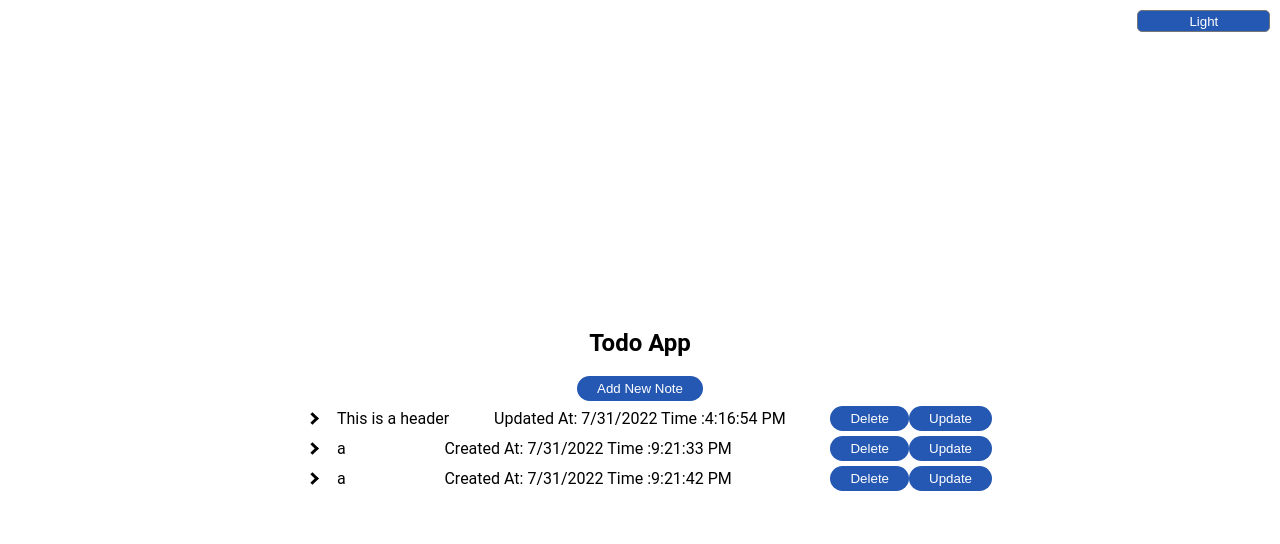
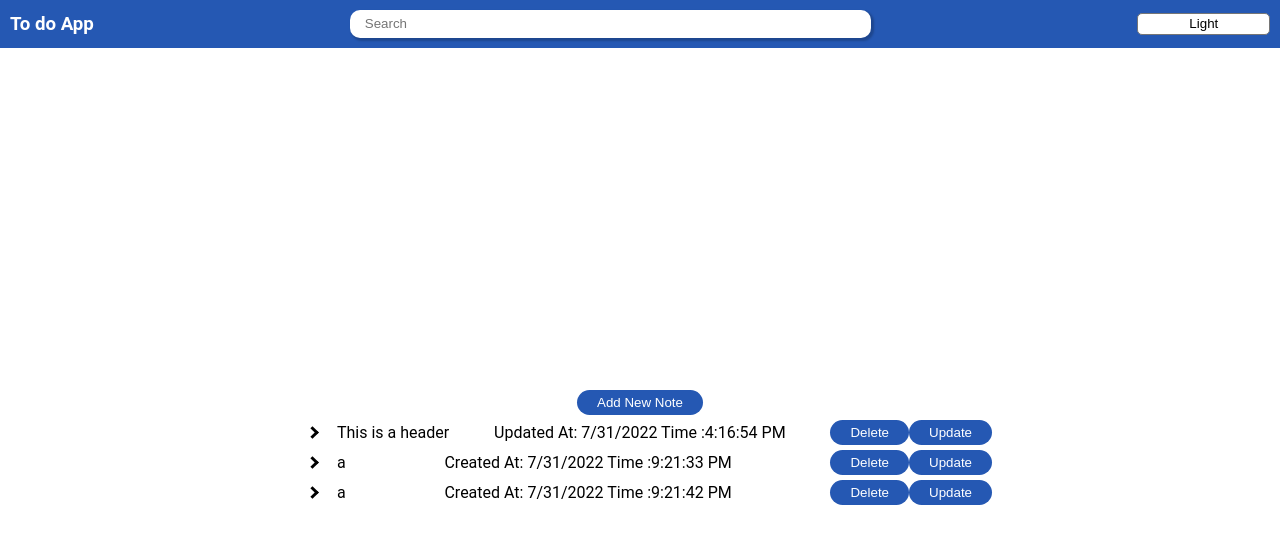
Before and after one commit to MKM327/Todo-App, a Next.js app: page / in a window 1280 px wide. Shown: the top 544 px of the page. Built offline with nearby package versions, Linux system fonts and the light colour scheme.

Commit message:
implemented basic toolbar

```diff
--- a/Hooks/TodoHook.js
+++ b/Hooks/TodoHook.js
@@ -26,9 +26,8 @@ function TodoHook() {
         Description: description,
       },
     };
-    const returnData = await axios(options);
+    await axios(options);
     await GetData();
-    return returnData.status;
   }
   //Delete the data from json with the id
 
--- a/components/App.js
+++ b/components/App.js
@@ -1,22 +1,21 @@
 import TodoContent from "./To do items/TodoContent";
 import { TodoContext, TodoProvider } from "../Contexts/TodoContext";
-import Header from "./Header";
-import Theme from "./Theme";
-import useTheme from "../Hooks/useTheme";
 import SaveMenu from "./SaveMenu/SaveMenu";
 import { useContext } from "react";
+import Toolbar from "./Toolbar/Toolbar";
 function AppNoProvider() {
-  const { setMenuState, theme, setTheme } = useContext(TodoContext);
+  const { setMenuState, theme } = useContext(TodoContext);
   return (
+    <>
+      <Toolbar />
       <div className={theme == "light" ? "wrapper" : "wrapper-dark"}>
-      <Theme setTheme={setTheme} />
         <SaveMenu />
         <div className="container">
-        <Header />
           <button onClick={() => setMenuState()}>Add New Note</button>
           <TodoContent />
         </div>
       </div>
+    </>
   );
 }
 const App = () => {
--- a/components/SaveMenu/SaveMenu.js
+++ b/components/SaveMenu/SaveMenu.js
@@ -19,8 +19,7 @@ const SaveTodoButton = () => {
         className="input-btn save-menu-btn"
         onClick={() => {
           if (ItemState) {
-            apiStatus = addData(header, description);
-            console.log(apiStatus);
+            addData(header, description);
           } else {
             updateData(currentItem.id, header, description);
             setCurrentItem(undefined);
--- /dev/null
+++ b/components/Toolbar/Search.js
@@ -0,0 +1,12 @@
+const Search = () => {
+  return (
+    <input
+      type="text"
+      name="search-area"
+      id=""
+      className="input-text toolbar-search"
+      placeholder="Search"
+    />
+  );
+};
+export default Search;
--- a/components/Theme.js
+++ b/components/Toolbar/Theme.js
@@ -1,4 +1,8 @@
-const Theme = ({ setTheme }) => {
+import { useContext } from "react";
+import { TodoContext } from "../../Contexts/TodoContext";
+
+const Theme = () => {
+  const { setTheme } = useContext(TodoContext);
   return (
     <select
       name="select"
--- /dev/null
+++ b/components/Toolbar/Toolbar.js
@@ -0,0 +1,15 @@
+import { useContext } from "react";
+import { TodoContext } from "../../Contexts/TodoContext";
+import Search from "./Search";
+import Theme from "./Theme";
+const Toolbar = () => {
+  const { theme } = useContext(TodoContext);
+  return (
+    <div className={theme == "light" ? "toolbar" : "toolbar t-dark"}>
+      <h3>To do App</h3>
+      <Search />
+      <Theme />
+    </div>
+  );
+};
+export default Toolbar;
--- a/pages/_app.js
+++ b/pages/_app.js
@@ -1,6 +1,7 @@
 import "../styles/styles.css";
 import "../styles/menu.css";
 import "../styles/details.css";
+import "../styles/toolbar.css";
 export default function MyApp({ Component, pageProps }) {
   return <Component {...pageProps} />;
 }
--- a/styles/styles.css
+++ b/styles/styles.css
@@ -71,24 +71,7 @@ body {
     justify-content: center;
     transition: all .5s;
 }
-.todo-select{
-    position: absolute;
-    right: 10px;
-    top: 10px;
-    width: 10em;
-    -webkit-appearance: none;
-    -moz-appearance: none;
-    text-indent: 1px;
-    text-overflow: '';
-    text-align: center;
-    border-radius: 5px;
-    background-color: rgb(37,88,179);
-    color: white;
-    padding: .2em;
-}
-.todo-select:focus{
-    border: none;
-}
+
 .wrapper-dark{
     background-color: black;
     color: white;
--- /dev/null
+++ b/styles/toolbar.css
@@ -0,0 +1,34 @@
+.toolbar{
+    display: flex;
+    justify-content: space-between;
+    background-color: rgb(37,88,179);
+    padding: 10px;
+    transition: .5s all;
+    align-items: center;
+}
+.todo-select{
+    width: 10em;
+    -webkit-appearance: none;
+    -moz-appearance: none;
+    text-indent: 1px;
+    text-align: center;
+    border-radius: 5px;
+    background-color: white;
+    color: black;
+    padding: .2em;
+}
+.todo-select:focus{
+    outline: none;
+}
+.toolbar-search{
+    width: 40%;
+    height: 1.6rem;
+}
+.toolbar h3{
+    margin: 0;
+    color: white;
+}
+.t-dark{
+    background-color: black;
+
+}
```
Lines whose indentation alone changed are shown as unchanged.
